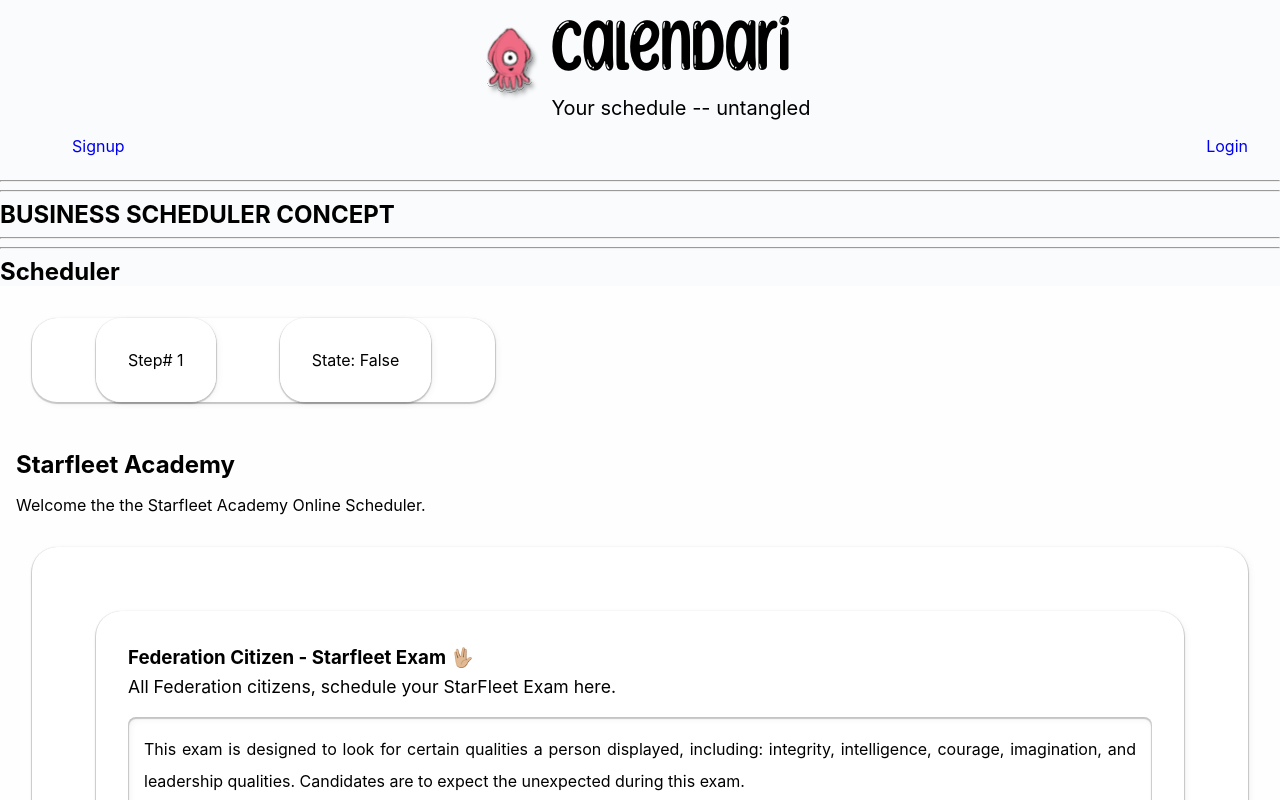
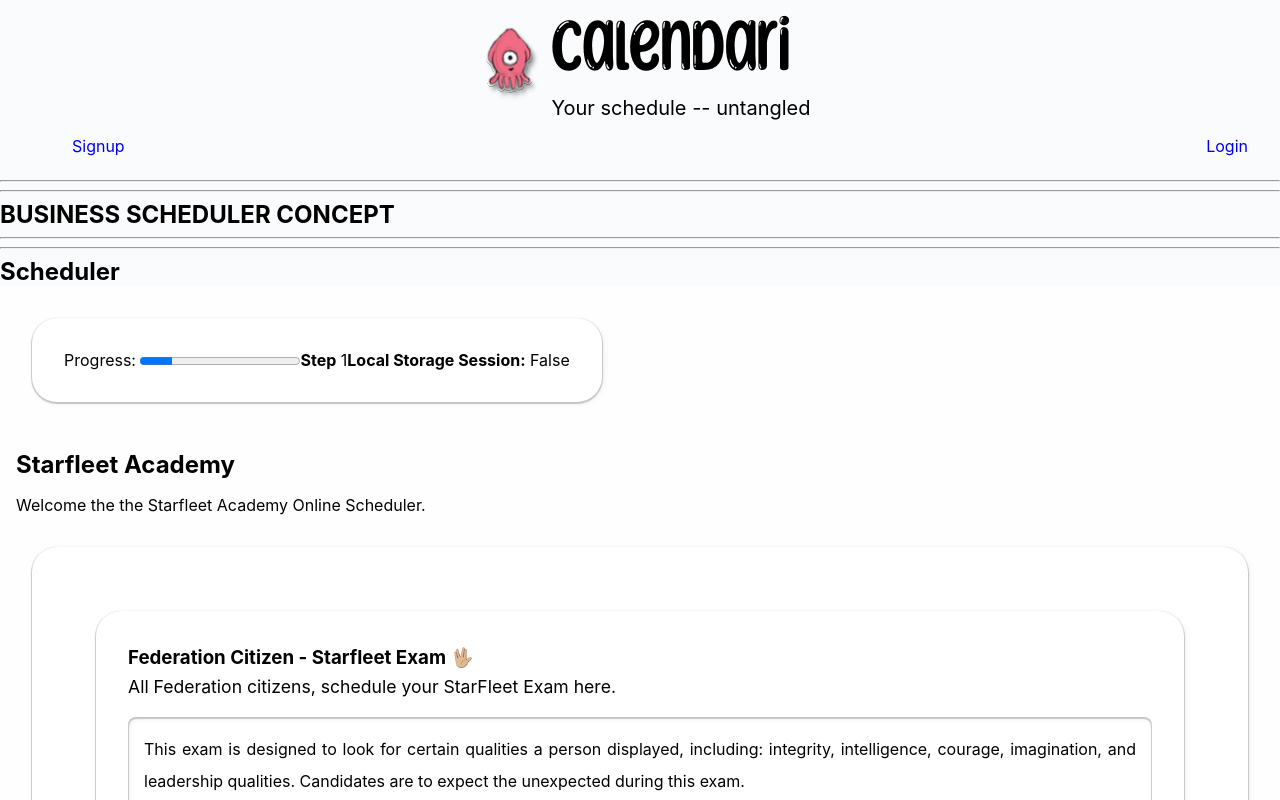
Before and after one commit to ErikPlachta/Calendari, a React (Create React App) app in the folder client/: page / in a window 1280 px wide. Shown: the top 800 px of the page. Built offline with nearby package versions, Linux system fonts and the light colour scheme.

Commit message:
Add Progress Bar to StatusBar element

```diff
--- a/client/src/components/Scheduler/index.js
+++ b/client/src/components/Scheduler/index.js
@@ -1,6 +1,6 @@
 import React, { useState, useEffect } from 'react';
 import BusinessScheduler from './pages/BusinessScheduler';
-import ProgressBar from './sub-components/ProgressBar';
+import StatusBar from './sub-components/StatusBar';
 //-- SCHEDULER
 
 const {
@@ -166,16 +166,11 @@ export default function Scheduler({business_id_or_name, appointment_type_id}) {
 
   return (
     <section className="page scheduler">
-      <ProgressBar step="1" state={checkState}/>
+      <StatusBar step="1" state={checkState}/>
 
       <div>
         {checkState
-          ? [ schedulerPages[1]
-              // <div className="containerResults">
-              //   <h3>checkState Placeholder: FALSE: No Local Storage</h3>
-              // </div>,
-              // <BusinessScheduler></BusinessScheduler>
-            ]
+          ? schedulerPages[1]
           : <h3>checkState Placeholder: TRUE: Has giLocal Storage</h3>
         }
       </div>
--- a/client/src/components/Scheduler/sub-components/ProgressBar/index.js
+++ /dev/null
@@ -1,28 +0,0 @@
-import React from 'react'
-
-export default function ProgressBar({step, state}) {
-  return (
-    <section className="progressBar containerResults">
-      <span className="containerResults">Step# {step}</span>
-      <span className="containerResults">
-        State: {state
-          ? "False"
-          : "True"
-        }
-
-      </span>
-    </section>
-  )
-};
-
-
-/*
-
-// <div className="containerResults">
-              //   <h3>checkState Placeholder: FALSE: No Local Storage</h3>
-              // </div>,
-              // <BusinessScheduler></BusinessScheduler>
-            ]
-          : <h3>checkState Placeholder: TRUE: Has giLocal Storage</h3>
-
-*/
--- /dev/null
+++ b/client/src/components/Scheduler/sub-components/StatusBar/index.js
@@ -0,0 +1,34 @@
+import React from 'react'
+
+export default function StatusBar({step, state}) {
+  return (
+    <section className="StatusBar containerResults">
+      <span className="" id='progressBar'>
+        <label for="progressBarStep">Progress: </label>
+        <progress id="progressBarStep" value={step} max="5">{step}/5</progress>
+      </span>
+      <span className="">
+        <b>Step</b> {step}
+      </span>
+      <span className="">
+        <b>Local Storage Session:</b> {state
+          ? "False"
+          : "True"
+        }
+
+      </span>
+    </section>
+  )
+};
+
+
+/*
+
+// <div className="containerResults">
+              //   <h3>checkState Placeholder: FALSE: No Local Storage</h3>
+              // </div>,
+              // <BusinessScheduler></BusinessScheduler>
+            ]
+          : <h3>checkState Placeholder: TRUE: Has giLocal Storage</h3>
+
+*/
```
